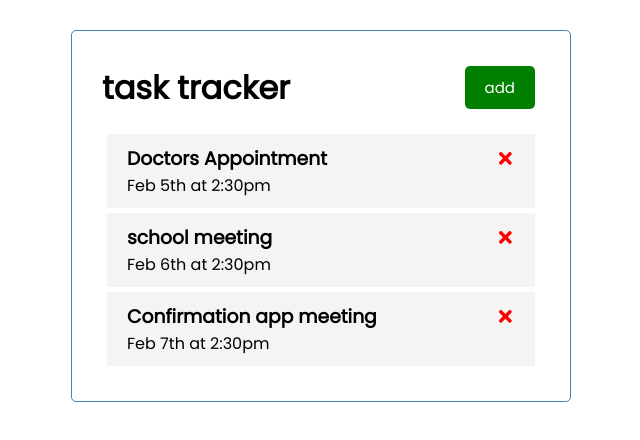
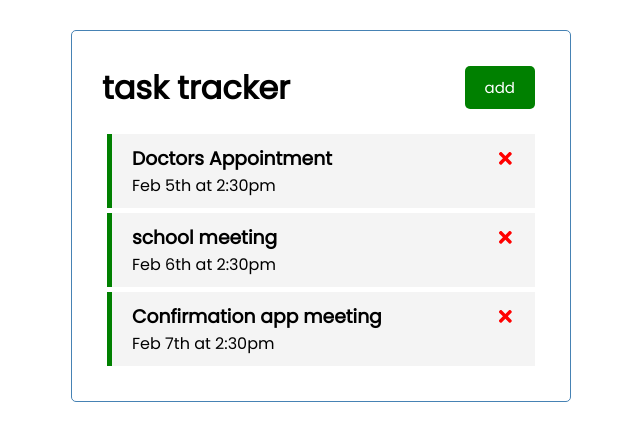
Before and after one commit to Med-MG/react-task-tracker, a React (Create React App) app: page / in a window 1280 px wide. Shown: the top 440 px of the page, without its empty margins (319-959 px from the left). Built offline with nearby package versions, Linux system fonts and the light colour scheme.

Commit message:
task reminder toggle

```diff
--- a/src/App.js
+++ b/src/App.js
@@ -21,11 +21,25 @@
         day: 'Feb 7th at 2:30pm',
         reminder: true,
     }
-])
+  ])
+
+ //Delete Task
+ const DeleteTask = (id) => {
+  //  console.log('delete task ', id);
+  setTasks(tasks.filter((task) => task.id !== id));
+ }
+
+ //change reminder on toggle
+ const onToggle = (id) => {
+   setTasks(
+     tasks.map((task) => task.id === id ? {...task, reminder: !task.reminder} : task)
+   )
+
+ }
   return (
     <div className="container">
       <Header title='task tracker' />
-      <Tasks tasks={tasks} />
+       { tasks.length > 0 ? <Tasks tasks={tasks} onDelete= {DeleteTask} onToggle= {onToggle} /> : 'No tasks to show'}
     </div>
   )
 }
--- a/src/components/Task.js
+++ b/src/components/Task.js
@@ -1,9 +1,9 @@
 
 import { FaTimes } from 'react-icons/fa'
-const Task = ({task}) => {
+const Task = ({task, onDelete, onToggle}) => {
     return (
-        <div className="task">
-            <h3>{task.text} <FaTimes style={{color:'red', cursor:'pointer'}} /></h3>
+        <div className={`task ${task.reminder ? 'reminder': ''}`} onDoubleClick={() => onToggle(task.id)} >
+            <h3>{task.text} <FaTimes style={{color:'red', cursor:'pointer'}} onClick={() => onDelete(task.id)} /></h3>
             <p>{task.day}</p>
         </div>
 )
--- a/src/components/Tasks.js
+++ b/src/components/Tasks.js
@@ -1,11 +1,11 @@
 import Task from './Task'
 
-const Tasks = ({tasks}) => {
+const Tasks = ({tasks, onDelete, onToggle}) => {
 
     return (
         <>
             {tasks.map((task) => (
-            <Task key={task.id} task={task}  />
+            <Task key={task.id} task={task} onDelete={onDelete} onToggle={onToggle}  />
             ))}
         </>
     )
```
